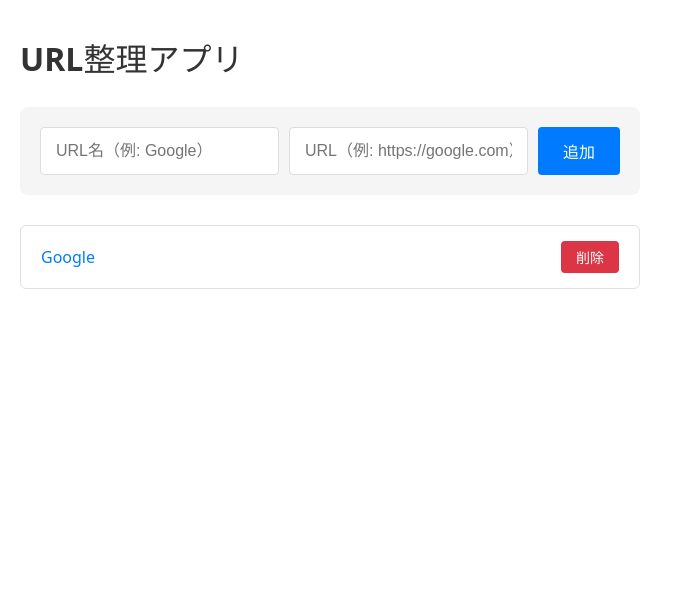
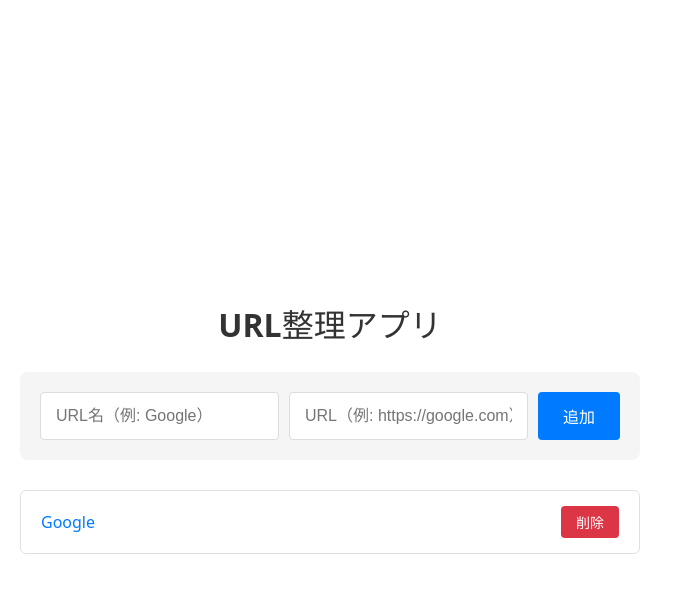
Before and after one commit to mymy22/url-organizer, a React (Vite) app: page / in a window 1280 px wide. Shown: the top 592 px of the page, without its empty margins (0-683 px from the left). Built offline with nearby package versions, Linux system fonts and the light colour scheme.

Commit message:
コンテンツを中央配置

```diff
--- a/src/App.tsx
+++ b/src/App.tsx
@@ -40,18 +40,22 @@ function App() {
     setUrls(urls.filter((item: any) => item.id !== id))
   }
 
-  return (
+return (
     <div style={{
       maxWidth: '800px',
       margin: '0 auto',
       padding: '20px',
       fontFamily: 'system-ui, sans-serif',
-      minHeight: '100vh'
+      minHeight: '100vh',
+      display: 'flex',
+      flexDirection: 'column',
+      justifyContent: 'center'
     }}>
       <h1 style={{
         fontSize: isMobile ? '24px' : '32px',
         marginBottom: '30px',
-        color: '#333'
+        color: '#333',
+        textAlign: 'center'
       }}>
         URL整理アプリ
       </h1>
```
